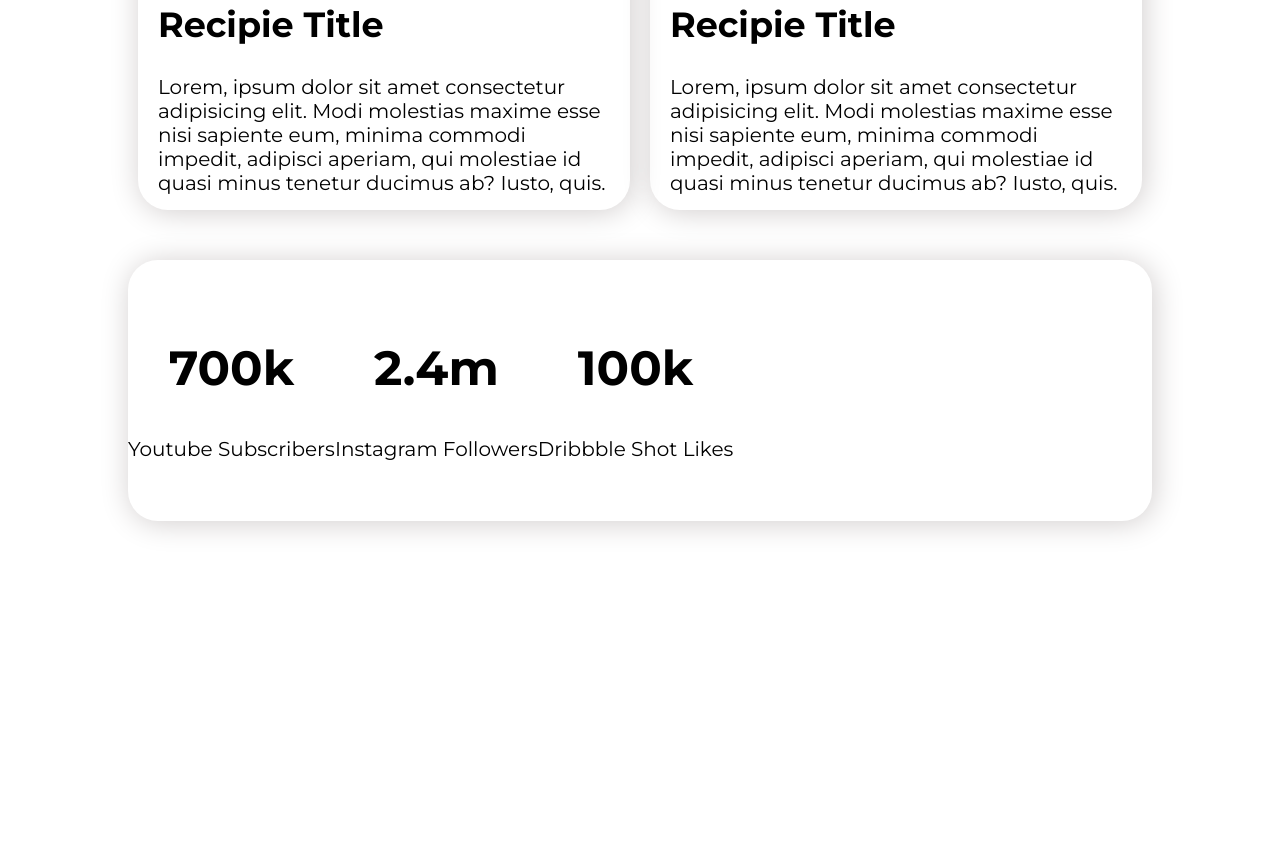
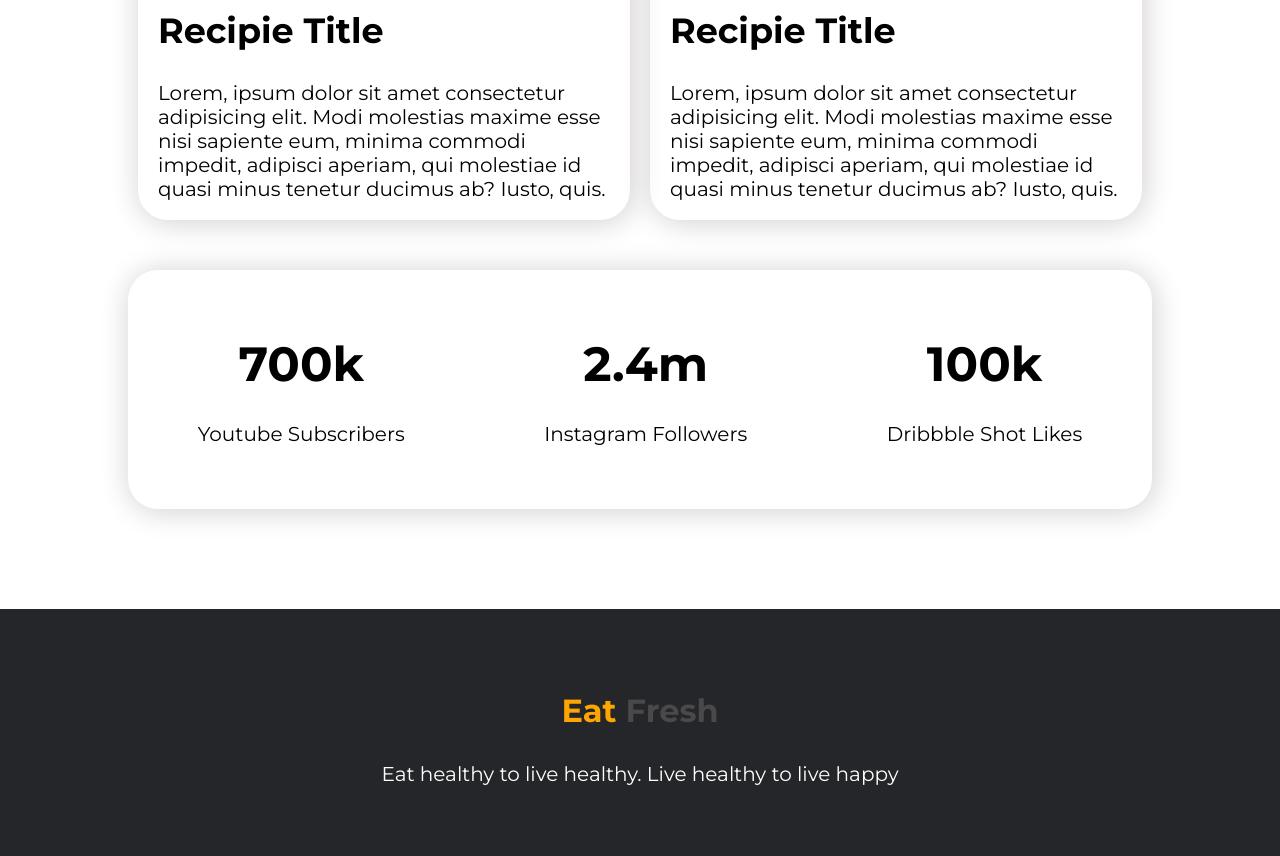
Before and after one commit to SunitCorneleous/eat-healthy, a plain HTML site: page index.html in a window 1280 px wide. Shown: the part 1771-2627 px from the top of the page. Before the commit the page ends 2392 px from the top, so only its background shows below. Drawn offline with Linux system fonts and the light colour scheme.

Commit message:
footer and other files added

```diff
--- a/index.html
+++ b/index.html
@@ -6,9 +6,12 @@
     <meta name="viewport" content="width=device-width, initial-scale=1.0" />
     <title>Eat Healthy</title>
     <!-- google fonts -->
-    <link rel="preconnect" href="https://fonts.googleapis.com">
-<link rel="preconnect" href="https://fonts.gstatic.com" crossorigin>
-<link href="https://fonts.googleapis.com/css2?family=Montserrat:wght@400;600;700&display=swap" rel="stylesheet">
+    <link rel="preconnect" href="https://fonts.googleapis.com" />
+    <link rel="preconnect" href="https://fonts.gstatic.com" crossorigin />
+    <link
+      href="https://fonts.googleapis.com/css2?family=Montserrat:wght@400;600;700&display=swap"
+      rel="stylesheet"
+    />
     <!-- custom css -->
     <link rel="stylesheet" href="style.css" />
   </head>
@@ -87,19 +90,24 @@
       </div>
 
       <div class="social flexible-container">
-        <div>
+        <div class="social-item">
           <h2>700k</h2>
           <p>Youtube Subscribers</p>
         </div>
-        <div>
+        <div class="social-item">
           <h2>2.4m</h2>
           <p>Instagram Followers</p>
         </div>
-        <div>
+        <div class="social-item">
           <h2>100k</h2>
           <p>Dribbble Shot Likes</p>
         </div>
       </div>
     </section>
+
+    <footer>
+      <h3><span>Eat</span> Fresh</h3>
+      <p>Eat healthy to live healthy. Live healthy to live happy</p>
+    </footer>
   </body>
 </html>
--- a/style.css
+++ b/style.css
@@ -1,48 +1,48 @@
-body{
-  font-family: 'Montserrat', sans-serif;
+body {
+  font-family: "Montserrat", sans-serif;
   margin: 0;
 }
 
-section{
+section {
   margin: 100px 0;
 }
 
-.flexible-container{
-  width:80%;
+.flexible-container {
+  width: 80%;
   display: flex;
 
   margin: 50px auto;
 }
 
-.half-width{
+.half-width {
   width: 50%;
 }
 
-.left-content{
+.left-content {
   margin: auto 0;
 }
 
-.left-content p{
+.left-content p {
   color: #7c7878;
 }
 
-h1{
+h1 {
   font-size: 50px;
 }
 
-p{
+p {
   font-size: 20px;
 }
 
-img{
+img {
   width: 100%;
 }
 
-.orange-color{
+.orange-color {
   color: orange;
 }
 
-.button-link{
+.button-link {
   text-decoration: none;
   color: white;
   background-image: linear-gradient(orange, red);
@@ -56,37 +56,37 @@ img{
   box-shadow: 3px 3px 6px rgb(182, 178, 178);
 }
 
-.about-us{
+.about-us {
   background-image: url(./images/shapes/Frame-58.jpg);
   background-size: cover;
 }
 
-.about-us-img{
+.about-us-img {
   width: 50%;
   height: 100%;
 }
 
-.about-us .flexible-container{
+.about-us .flexible-container {
   padding: 90px 0 0;
 }
 
-.about-us h1{
+.about-us h1 {
   color: rgb(90, 87, 87);
 }
 
-.about-us p{
+.about-us p {
   line-height: 180%;
 }
 
-.recipie-heading{
+.recipie-heading {
   text-align: center;
   width: 50%;
 
   margin: 0 auto;
 }
 
-.recipie-item{
-  height: 550px;
+.recipie-item {
+  height: 560px;
   padding: 20px;
   margin: 0 10px;
 
@@ -95,27 +95,56 @@ img{
   box-shadow: 2px 2px 30px rgb(209, 205, 205);
 }
 
-.recipie-item h1{
+.recipie-item h1 {
   font-size: 35px;
 
   font-weight: 700;
 }
 
-.recipie-item img{
+.recipie-item img {
   height: 60%;
 }
 
-.social{
+.social {
   padding: 40px 0;
+
   text-align: center;
+  justify-content: space-around;
 
   border-radius: 30px;
-
   box-shadow: 2px 2px 30px rgb(209, 205, 205);
-
 }
 
-.social h2{
+.social h2 {
   font-size: 48px;
   font-weight: 700;
 }
+
+.social p {
+  font-size: 400;
+}
+
+.social-item{
+  line-height: 30px;
+}
+
+footer{
+  background-color: rgb(36, 38, 41);
+
+  padding: 50px 0;
+
+  text-align: center;
+}
+
+footer h3{
+  font-size: 32px;
+  color: #4a4848;
+}
+
+footer span{
+  color: orange;
+}
+
+footer p {
+  color: white;
+}
```
